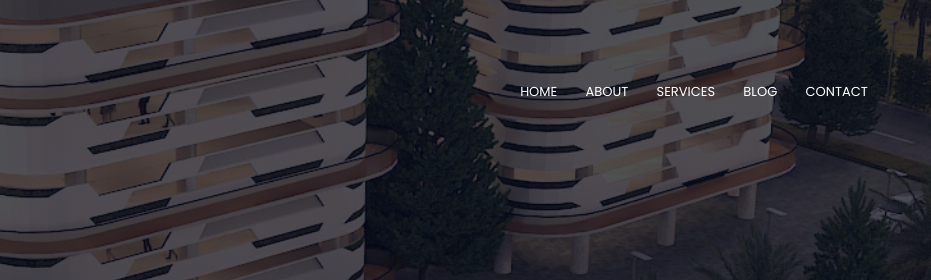
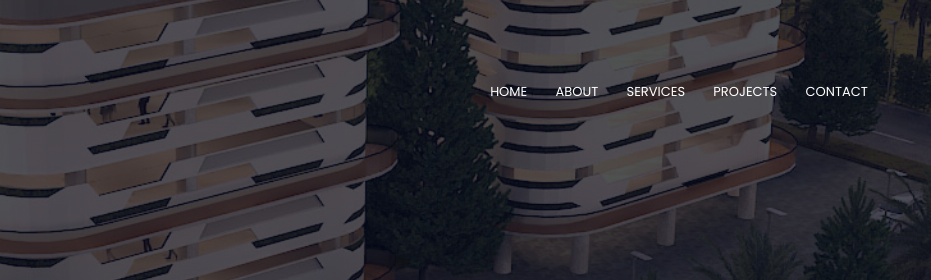
Before and after one commit to SriAba/Hyhaus, a plain HTML site: page contact.html in a window 1280 px wide. Shown: the top 280 px of the page, 349-1280 px from the left. Drawn offline with Linux system fonts and the light colour scheme.

Commit message:
Update contact.html

```diff
--- a/contact.html
+++ b/contact.html
@@ -17,7 +17,7 @@
                     <li><a href="index.html">HOME</a></li>
                     <li><a href="about.html">ABOUT</a></li>
                     <li><a href="services.html">SERVICES</a></li>
-                    <li><a href="blog.html">BLOG</a></li>
+                    <li><a href="projects.html">PROJECTS</a></li>
                     <li><a href="contact.html">CONTACT</a></li>
                 </ul>
             </div>
```
